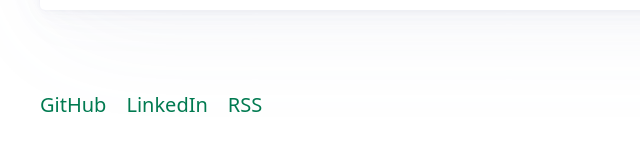
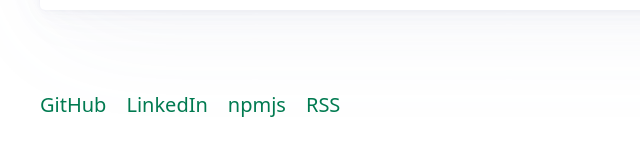
Before and after one commit to JakeShirley/JakeShirley.github.io, an Astro site: page /laser-works/cornhole-boards in a window 1280 px wide. Shown: the part 4703-4859 px from the top of the page, 0-640 px from the left. Built offline with nearby package versions, Linux system fonts and the light colour scheme; Astro itself is replaced by a stand-in of ours.

Commit message:
Added npmjs profile

```diff
--- a/src/layouts/Base.astro
+++ b/src/layouts/Base.astro
@@ -59,6 +59,7 @@ const canonicalURL = new URL(Astro.url.pathname, Astro.site);
         <ul>
           <li><a href={siteConfig.github}>GitHub</a></li>
           <li><a href="https://www.linkedin.com/in/jakeshirley/">LinkedIn</a></li>
+          <li><a href="https://www.npmjs.com/~darknavi">npmjs</a></li>
           <li><a href="/rss.xml">RSS</a></li>
         </ul>
       </nav>
```
